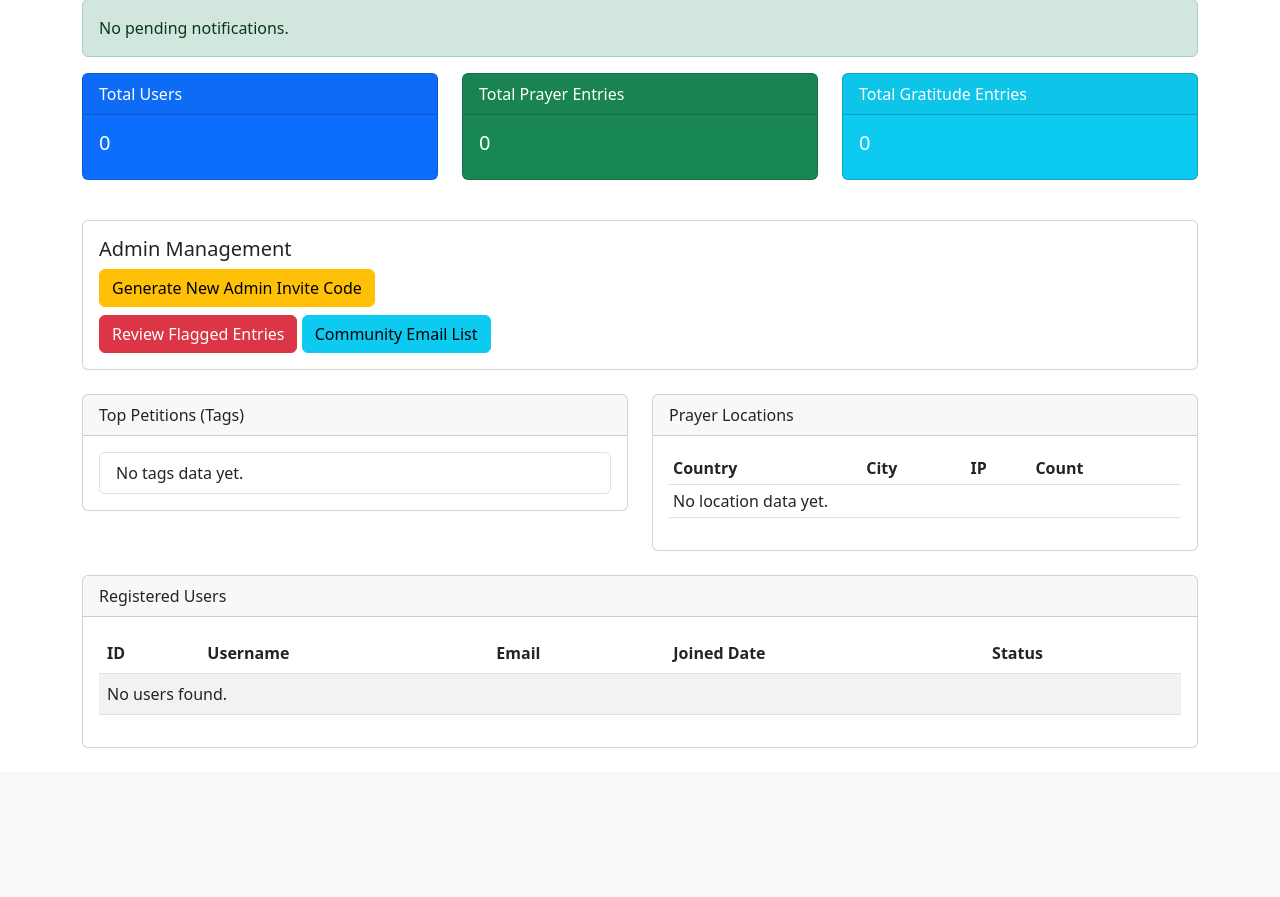
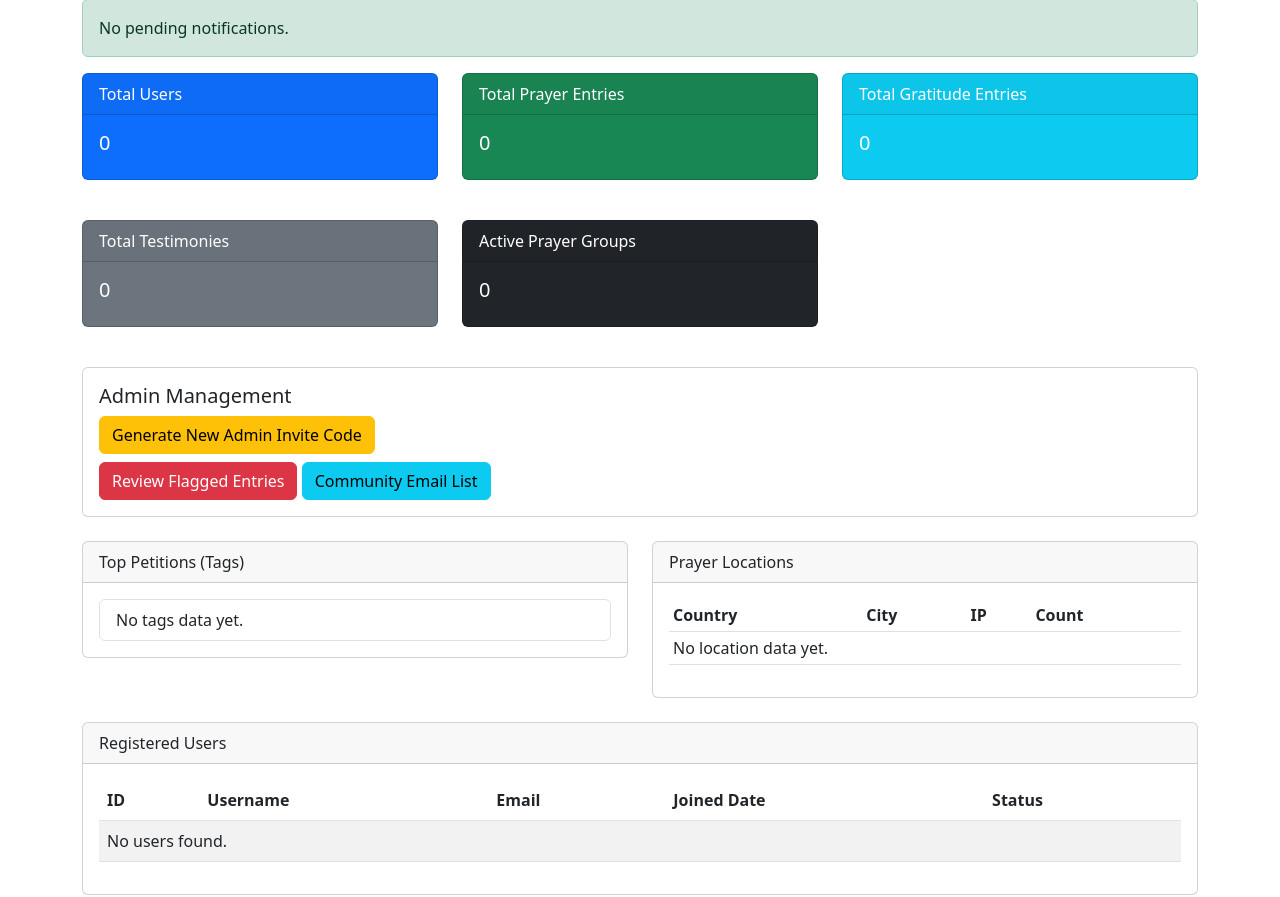
Before and after one commit to arm00pv/pray, a Flask app: page /admins/dashboard in a window 1280 px wide. Shown: the part 127-1024 px from the top of the page. Before the commit the page ends 875 px from the top, so only its background shows below. Run offline with Flask 3, Linux system fonts and the light colour scheme; a user stored in the database is signed in; data that the repository does not hold is empty.

Commit message:
feat: enhance admin dashboard with new metrics and Spanish translations
- Added 'Total Testimonies' and 'Active Prayer Groups' cards to Admin Dashboard
- Verified 'Registered Users' list is present and functional
- Updated Spanish translations for new dashboard terms
- Verified logic and frontend rendering with tests

```diff
--- a/routes/admin_routes.py
+++ b/routes/admin_routes.py
@@ -1,6 +1,6 @@
 from flask import Blueprint, render_template, redirect, url_for, flash
 from flask_login import login_required, current_user
-from models import Tag, PrayerEntry, AdminInvite, BlockedUser, User, CommunityEmail, GratitudeEntry
+from models import Tag, PrayerEntry, AdminInvite, BlockedUser, User, CommunityEmail, GratitudeEntry, Testimony, PrayerGroup
 from extensions import db
 import json
 import uuid
@@ -19,6 +19,8 @@ def dashboard():
     total_users = User.query.count()
     total_entries = PrayerEntry.query.count()
     total_gratitude = GratitudeEntry.query.count()
+    total_testimonies = Testimony.query.count()
+    total_groups = PrayerGroup.query.count()
 
     # Most mentioned petitions
     top_tags = Tag.query.order_by(Tag.count.desc()).limit(10).all()
@@ -26,8 +28,10 @@ def dashboard():
     # Flagged entries count
     flagged_count = PrayerEntry.query.filter(PrayerEntry.flag_count > 0).count()
 
-    # Registered Users
+    # Registered Users (Most active logic could be implemented, but simple list for now)
     users = User.query.order_by(User.created_at.desc()).all()
+    # Calculate simple activity metric (entries count) for display?
+    # Or rely on template to show len(user.entries) if lazy loading permits without N+1 issue for small sets.
 
     # Metrics: IP locations (Aggregated)
     # Get all entries with geo data
@@ -64,6 +68,8 @@ def dashboard():
                            total_users=total_users,
                            total_entries=total_entries,
                            total_gratitude=total_gratitude,
+                           total_testimonies=total_testimonies,
+                           total_groups=total_groups,
                            users=users)
 
 @admin_bp.route('/dashboard/flagged')
--- a/templates/admin_dashboard.html
+++ b/templates/admin_dashboard.html
@@ -42,6 +42,25 @@
                     <div class="card-header">{{ _('Total Gratitude Entries') }}</div>
                     <div class="card-body">
                         <h5 class="card-title">{{ total_gratitude }}</h5>
+                    </div>
+                </div>
+            </div>
+        </div>
+
+        <div class="row mb-4">
+            <div class="col-md-4">
+                <div class="card text-white bg-secondary mb-3">
+                    <div class="card-header">{{ _('Total Testimonies') }}</div>
+                    <div class="card-body">
+                        <h5 class="card-title">{{ total_testimonies }}</h5>
+                    </div>
+                </div>
+            </div>
+            <div class="col-md-4">
+                <div class="card text-white bg-dark mb-3">
+                    <div class="card-header">{{ _('Active Prayer Groups') }}</div>
+                    <div class="card-body">
+                        <h5 class="card-title">{{ total_groups }}</h5>
                     </div>
                 </div>
             </div>
```
Also changed, not shown: translations/es/LC_MESSAGES/messages.po, 2 other files.
